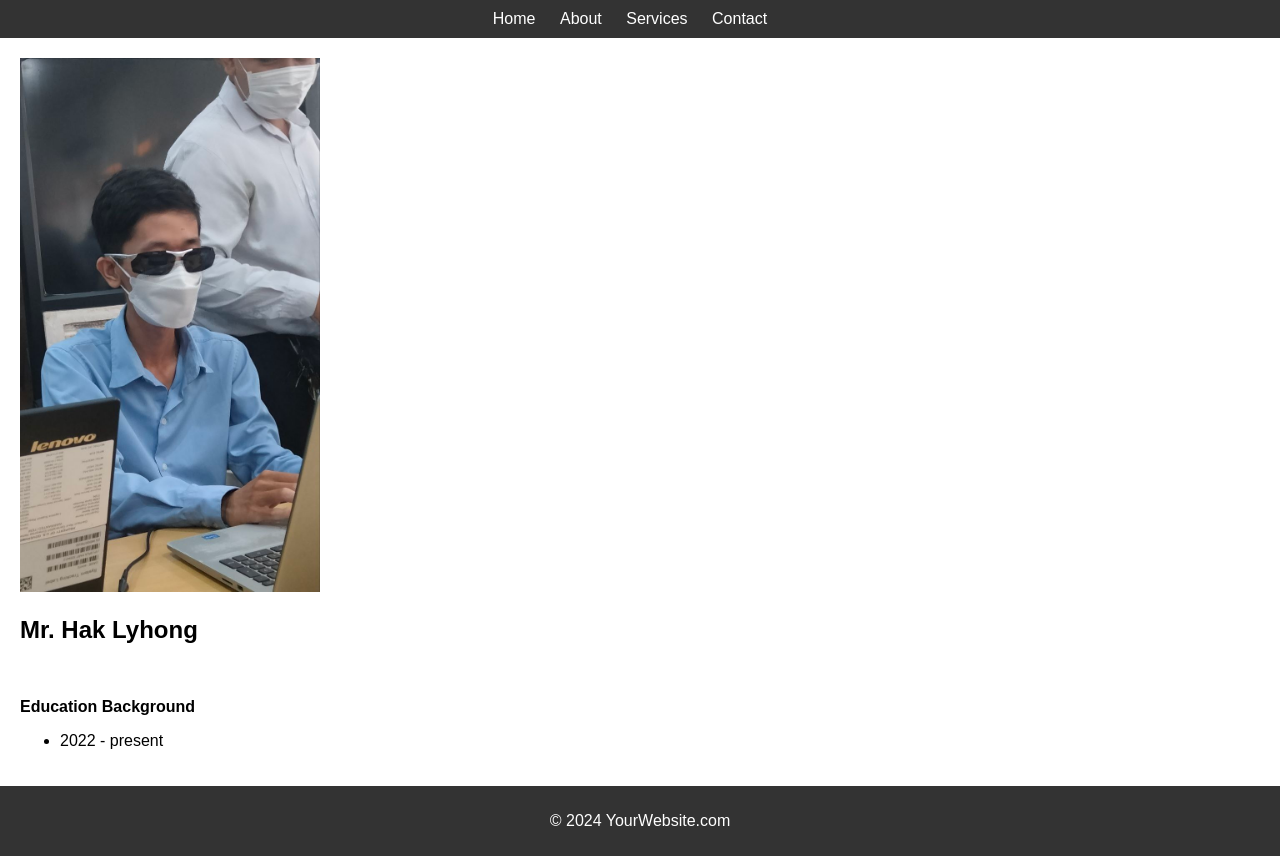
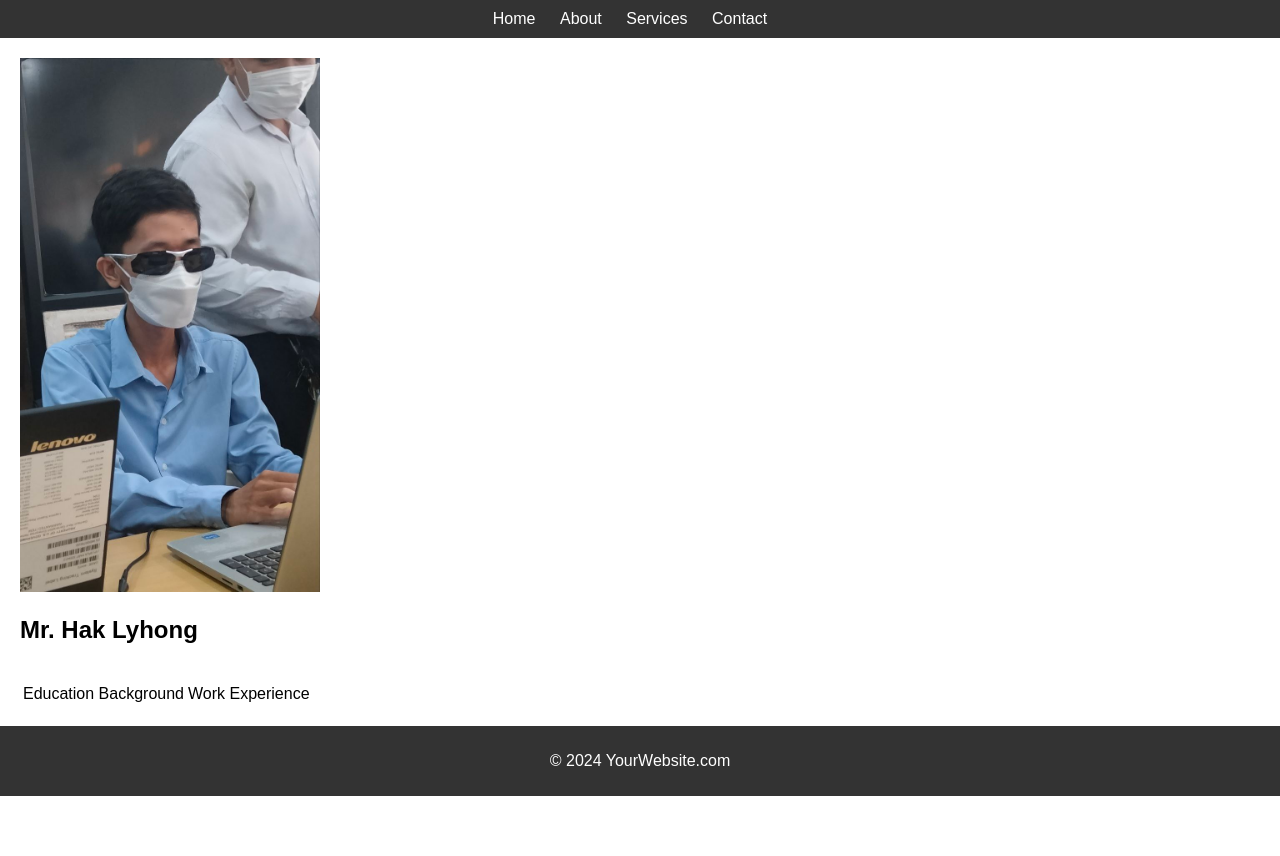
Before and after one commit to Hak-Lyhong/MyWebDevelop1, a plain HTML site: page about.html in a window 1280 px wide. After the commit the page ends 800 px from the top, so only its background shows below. Drawn offline with Linux system fonts and the light colour scheme.

Commit message:
create table

```diff
--- a/about.html
+++ b/about.html
@@ -24,10 +24,12 @@
       <h2>
         Mr. Hak Lyhong
       </h2><br>
-      <p><b>Education Background</b></p>
-      <ul>
-        <li>2022 - present</li>
-      </ul>
+      <table>
+        <tr>
+          <td>Education Background</td>
+          <td>Work Experience</td>
+        </tr>
+      </table>
     </section>
   </main>
 
```
